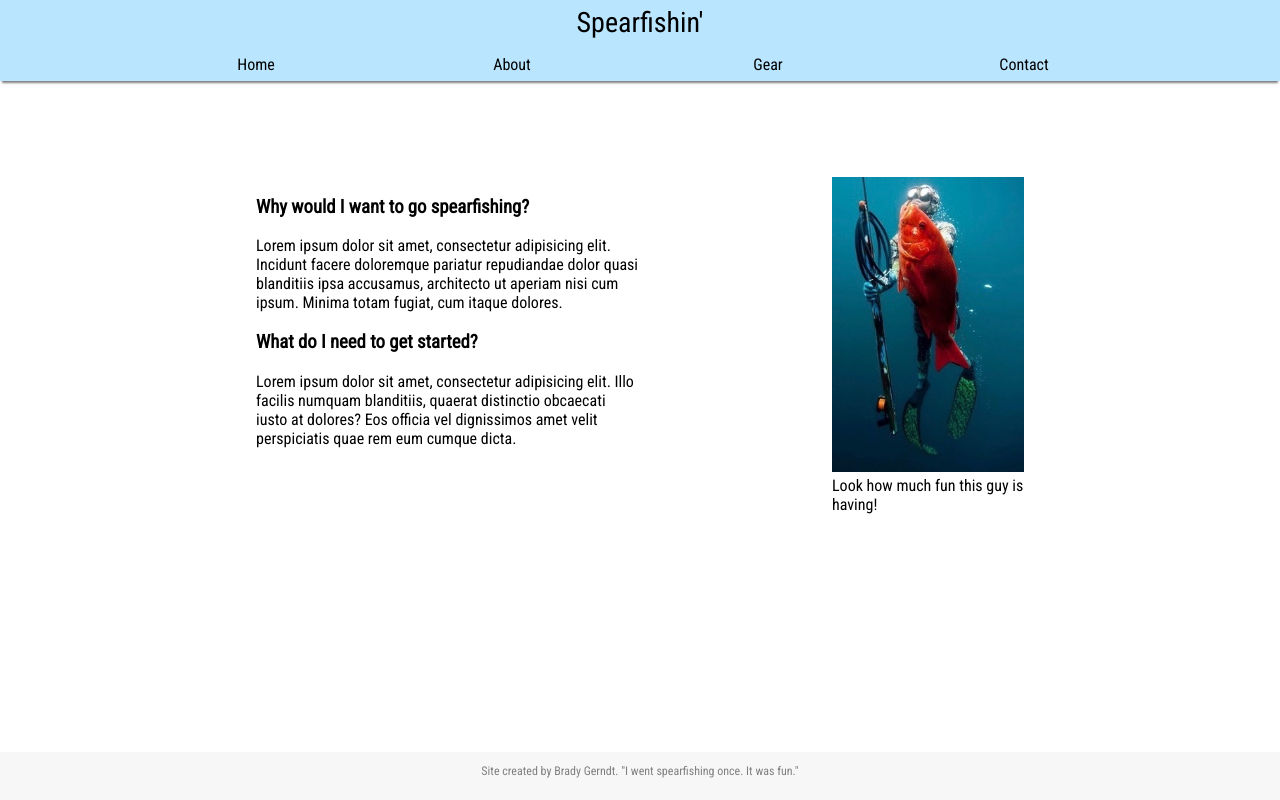
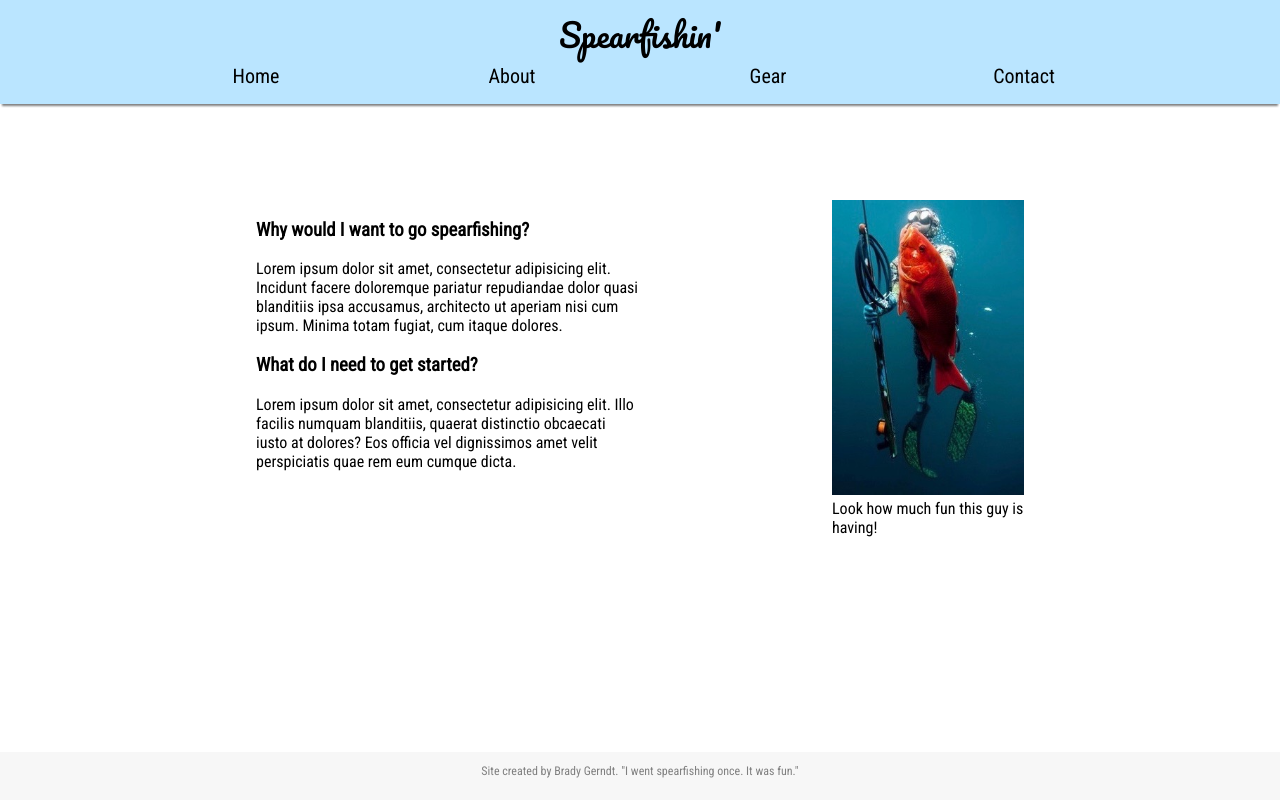
Before and after one commit to bradygerndt/UI-Project-1, a plain HTML site: page index.html in a window 1280 px wide. Drawn offline with Linux system fonts and the light colour scheme; a script that the page names is missing.

Commit message:
Added git ignore and resized font.

```diff
--- a/index.html
+++ b/index.html
@@ -5,6 +5,7 @@
     <meta name="viewport" content="width=device-width, initial-scale=1.0">
     <link href="main.css" rel="stylesheet">
     <link href="https://fonts.googleapis.com/css?family=Roboto+Condensed" rel="stylesheet">
+    <link href="https://fonts.googleapis.com/css?family=Pacifico" rel="stylesheet">
     <script src="main.js"></script>
     <title> About</title>
 </head>
@@ -40,6 +41,7 @@
                     at dolores? Eos officia vel dignissimos amet velit perspiciatis quae rem eum cumque dicta.
                 </p>
             </article>
+
         </section>
         <div class="side-content">
             <img src=spearfish.jpg>
--- a/main.css
+++ b/main.css
@@ -14,12 +14,13 @@ header {
     box-shadow: 0 4px 2px -2px gray;
 }
 ul {
+    font-size: 125%;
     margin: 0% 10%;
-    padding: 0%;
+    padding: 1em 0;
     position: absolute;
     bottom: 0px;
     width: 80%;
-    height: 75%;
+    height: 1em;
 }
 img {
     max-width: 100%;
@@ -36,7 +37,8 @@ img {
     padding: .5% 0%;
     width: 100%;
     text-align: center;
-    font-size: 175%;
+    font-size: 200%;
+    font-family: 'Pacifico', cursive;
 }
 .navvy {
     height: 35px;
@@ -66,9 +68,8 @@ footer {
 }
 .navvy li {
     display: inline;
-    margin: 0%;
     width: 25%;
-    height: 100%;
+    height: 2em;
     float: left;
 }
 .navvy li:hover {
```
Also changed, not shown: 1 other file. Lines whose indentation alone changed are shown as unchanged.
